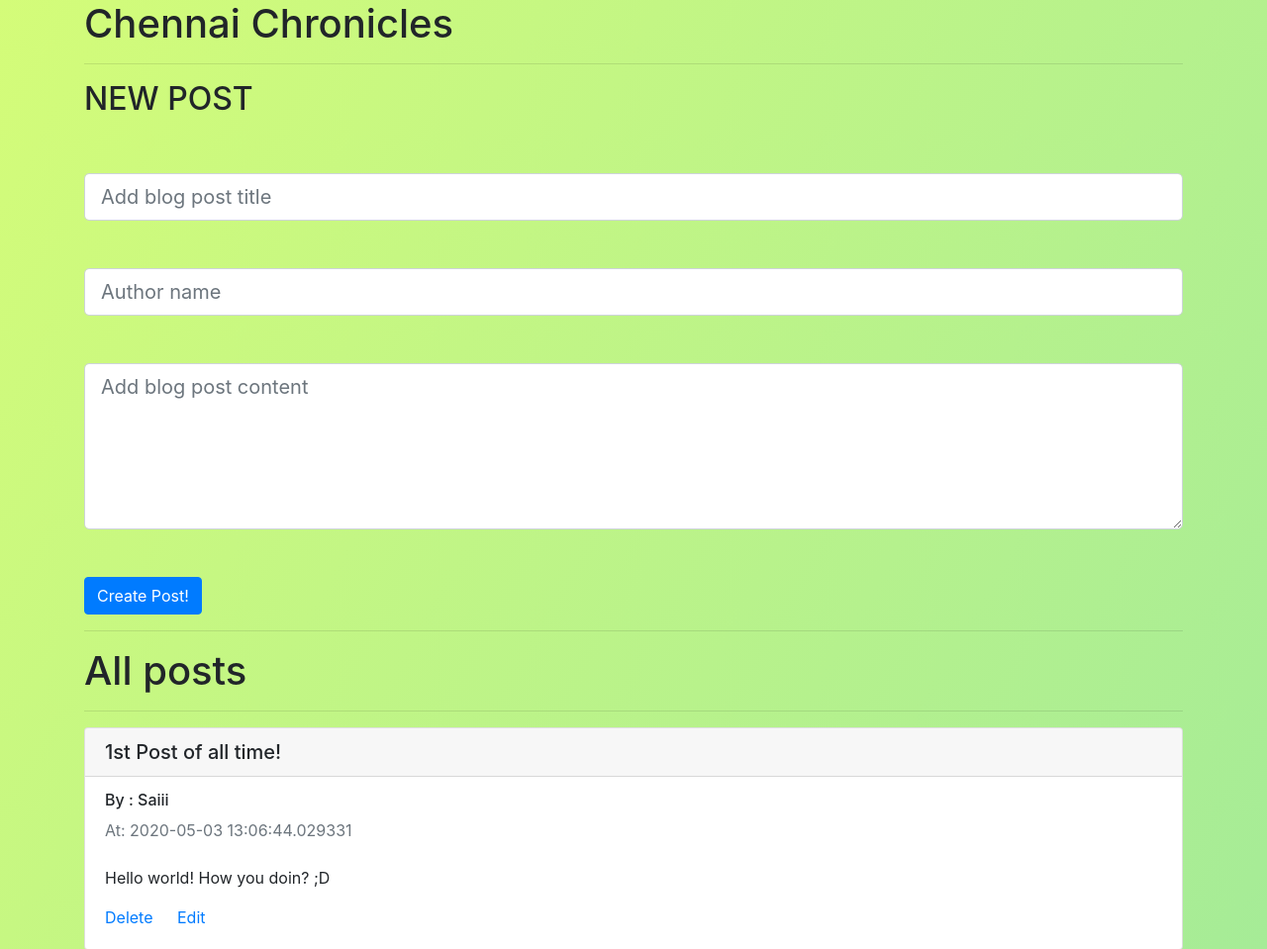
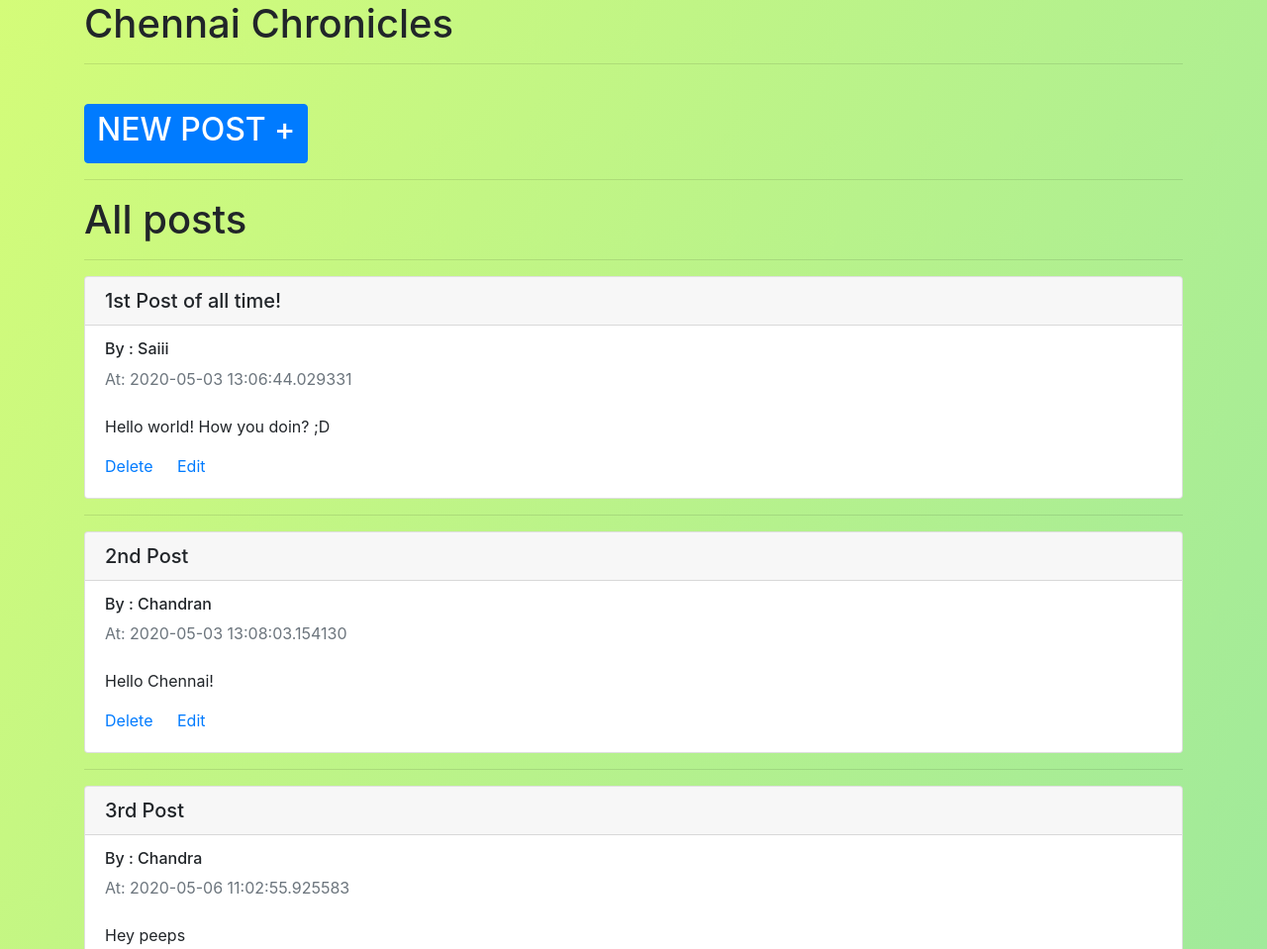
Before and after one commit to Sayeeshwar/Flask-Blog-App, a Flask app: page / in a window 1280 px wide. Shown: the top 959 px of the page at 99% size. Run offline with Flask 2, Linux system fonts and the light colour scheme; data comes from the database, SQL or seed files in the repository; some libraries are stand-ins or nearby versions.

Commit message:
Put new post form into a collapsable menu

```diff
--- a/templates/posts.html
+++ b/templates/posts.html
@@ -7,10 +7,16 @@
 {% block body %}
 <h1>Chennai Chronicles</h1>
 <hr>
-<h2>NEW POST</h2>
+
+<br>
+
+<a class="btn btn-primary" data-toggle="collapse" href="#newPost" role="button" aria-expanded="false" aria-controls="collapseExample">
+    <h2>NEW POST +</h2>
+</a>
+
+<div class="collapse" id="newPost">
+    <form action="/" method="POST">
         <br><br>
-<form action="/" method="POST">
-
         <input id='title' class="form-control form-control-lg" name='title' placeholder="Add blog post title">
         <br><br>
         <input id='author' class="form-control form-control-lg" name='author' placeholder="Author name">
@@ -20,6 +26,8 @@
         <br><br>
         <input type="submit" value="Create Post!" class="btn btn-primary">
     </form>
+</div>
+
 <hr>
 <h1>All posts</h1>
 <hr>
```
Lines whose indentation alone changed are shown as unchanged.
